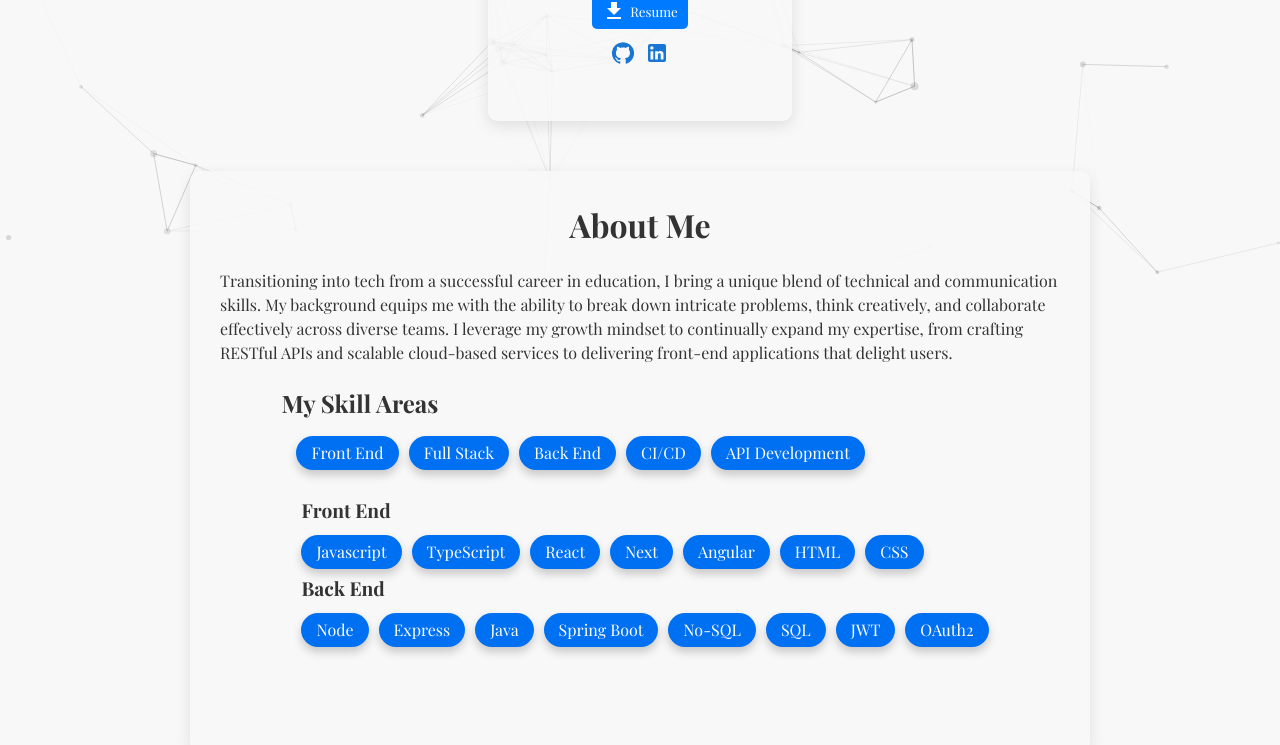
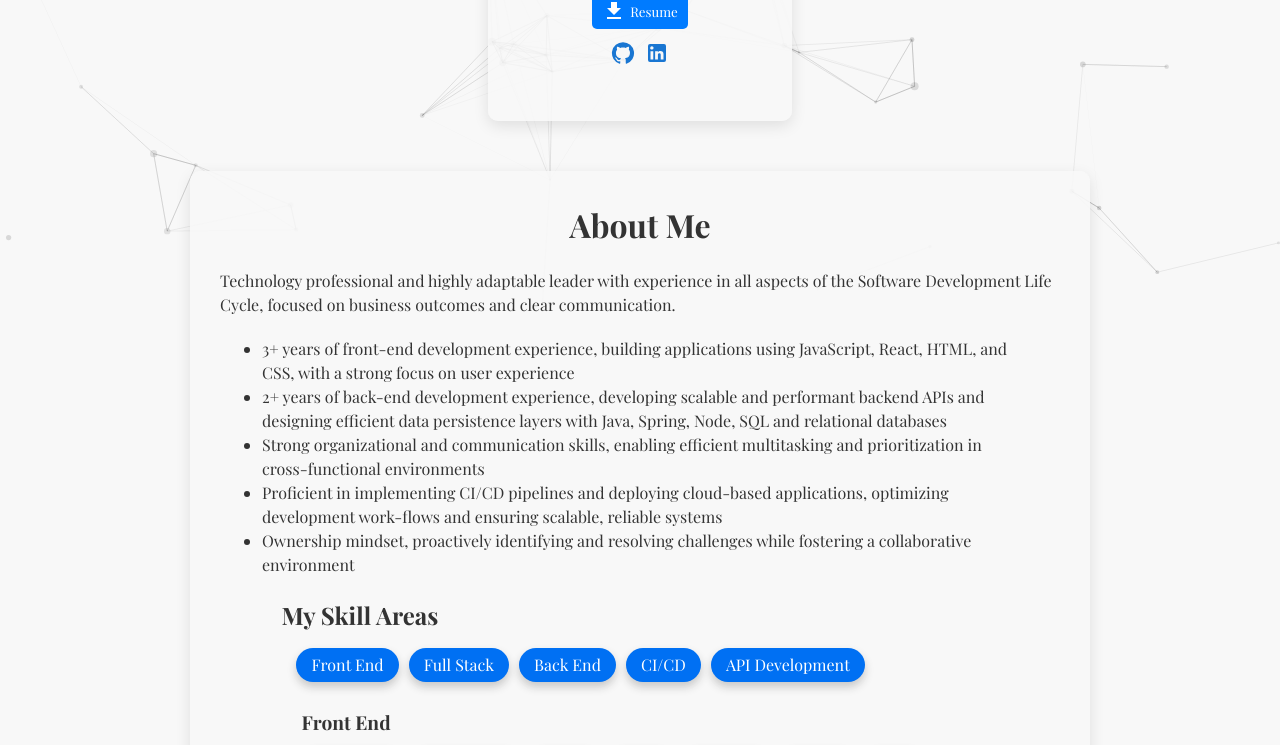
Before and after one commit to kurtmgray/portfolio, a Next.js app: page / in a window 1280 px wide. Shown: the part 495-1240 px from the top of the page. Built offline with nearby package versions, Linux system fonts and the light colour scheme; no server answers.

Commit message:
updated bullets and base resume

```diff
--- a/package.json
+++ b/package.json
@@ -5,7 +5,7 @@
   "scripts": {
     "dev": "next dev",
     "build": "next build",
-    "start": "next start -p $PORT",
+    "start": "next start -p 8001",
     "lint": "next lint"
   },
   "dependencies": {
--- a/src/app/components/About.tsx
+++ b/src/app/components/About.tsx
@@ -1,12 +1,19 @@
 import React from 'react';
 import Skills from './Skills';
-import { aboutMe } from '../config';
+import { aboutMe, baseBullets } from '../config';
 
 export default function About() {
   return (
     <div className="about-me" id="about-me">
       <h2 className="about-me__title">About Me</h2>
       <p className="about-me__content">{aboutMe}</p>
+      <ul className="about-me__bullets">
+        {baseBullets.map((bullet, index) => (
+          <li key={index} className="about-me__bullets__item">
+            {bullet}
+          </li>
+        ))}
+      </ul>
       <Skills />
     </div>
   );
--- a/src/app/config.ts
+++ b/src/app/config.ts
@@ -11,12 +11,18 @@ import { Project, WorkExperience } from '../../types'
 
 export const gitApiUrl = 'https://api.github.com/users/kurtmgray';
 
-export const resumePdf = "https://drive.google.com/file/d/1sXQ_UTB0PgtO1fFJ5bfVaSDvD612bSvV/view?usp=sharing"
+export const resumePdf = "https://drive.google.com/file/d/1xM7cs7uifo2gQUKyG-_4242eOpH6T9kP/view?usp=sharing"
 
-export const aboutMe = "Transitioning into tech from a successful career in education, I bring a unique blend of technical and communication skills. " +
-    "My background equips me with the ability to break down intricate problems, think creatively, and collaborate effectively across diverse teams. I " +
-    "leverage my growth mindset to continually expand my expertise, from crafting RESTful APIs and scalable cloud-based services to delivering front-end " +
-    "applications that delight users."
+export const aboutMe = "Technology professional and highly adaptable leader with experience in all aspects of the Software Development Life " +
+    "Cycle, focused on business outcomes and clear communication."
+
+export const baseBullets = [
+    "3+ years of front-end development experience, building applications using JavaScript, React, HTML, and CSS, with a strong focus on user experience",
+    "2+ years of back-end development experience, developing scalable and performant backend APIs and designing efficient data persistence layers with Java, Spring, Node, SQL and relational databases",
+    "Strong organizational and communication skills, enabling efficient multitasking and prioritization in cross-functional environments",
+    "Proficient in implementing CI/CD pipelines and deploying cloud-based applications, optimizing development work-flows and ensuring scalable, reliable systems",
+    "Ownership mindset, proactively identifying and resolving challenges while fostering a collaborative environment"
+]
 
 export const frontendSkills = [
     "Javascript", "TypeScript", "React", "Next", "Angular", "HTML", "CSS"
--- a/src/app/globals.css
+++ b/src/app/globals.css
@@ -200,6 +200,11 @@ img {
   padding: 30px;
   margin-bottom: 50px;
 
+}
+
+.about-me__bullets {
+  width: 90%;
+  margin-bottom: 20px;
 }
 
 .skills {
```
